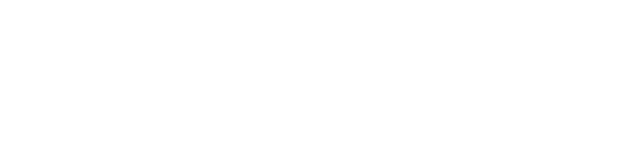
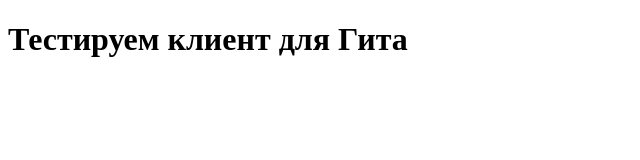
Before and after one commit to Berserk556/training_project, a plain HTML site: page index.html in a window 1280 px wide. Shown: the whole page, without its empty margins (0-640 px from the left). Drawn offline with Linux system fonts and the light colour scheme.

Commit message:
Update index.html

```diff
--- a/index.html
+++ b/index.html
@@ -7,5 +7,7 @@
 </head>
 <body>
 
+	<h1>Тестируем клиент для Гита</h1>
+
 </body>
 </html>
```
